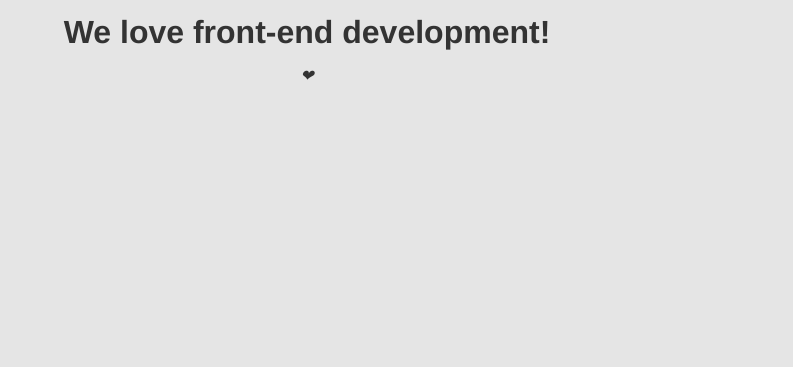
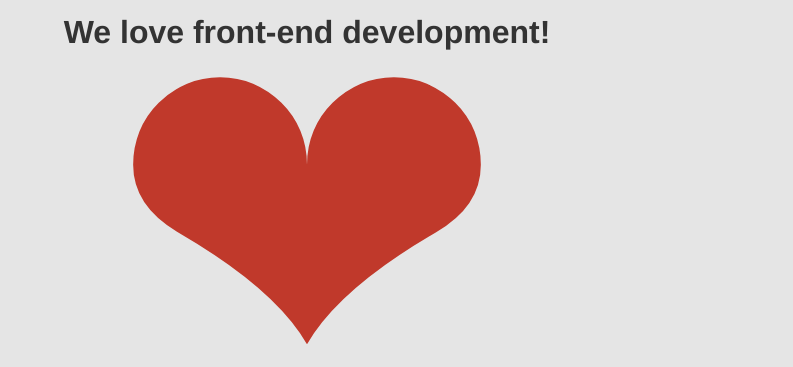
Before and after one commit to frontend-rescue/welovefrontend, a plain HTML site: page index.html in a window 1280 px wide. Shown: the full height of the page, 333-1126 px from the left. Drawn offline with Linux system fonts and the light colour scheme; grey boxes are pictures that could not be loaded.

Commit message:
Create heart styles.

```diff
--- a/src/css/styles.css
+++ b/src/css/styles.css
@@ -1,24 +1,27 @@
 body {
+    color: #333333;
+    background-color: rgba(0,0,0,.1);
     font: 100%/1.4em "Helvetica Neue", "Helvetica", "Arial", sans-serif;
-    color: #333333;
     text-align: center;
-    background-color: rgba(0,0,0,.1);
     -webkit-text-size-adjust: none;
 }
 
-img {
-    max-width: 100%;
-    vertical-align: middle;
+.heart {
+    color: #c0392b;
+    display: inline-block;
+    font-style: normal;
+    font-weight: 500;
+    font-size: 476px;
+    margin-top: .3em;
 }
-
 .main-header h1 {
+    color: #FFF;
     font-size: 4em;
     font-weight: normal;
     line-height: 1.2em;
+    margin: 0 auto;
     padding: 10px 20px;
-    color: #FFF;
+    position: relative;
     text-shadow: 0 -1px 0 rgba(0, 0, 0, 0.5);
     width: 60%;
-    margin: 0 auto;
-    position: relative;
 }
```
